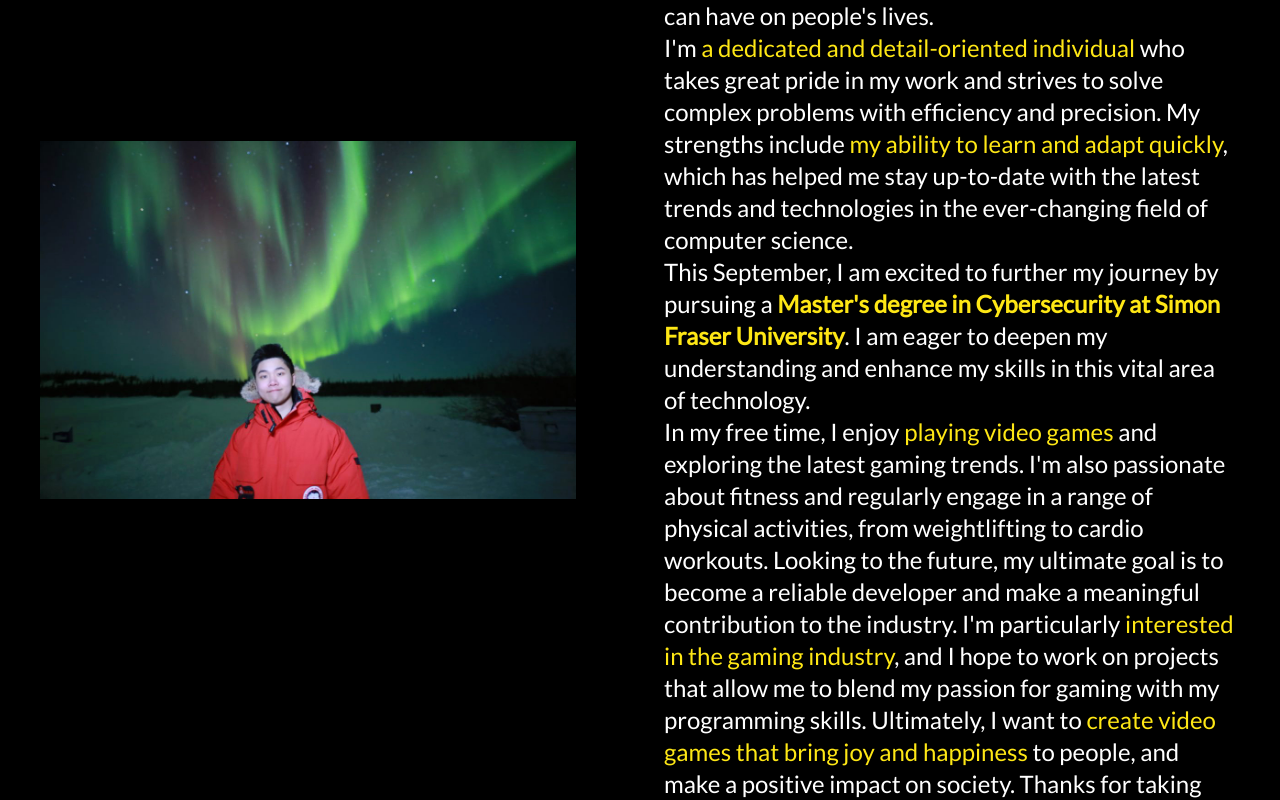
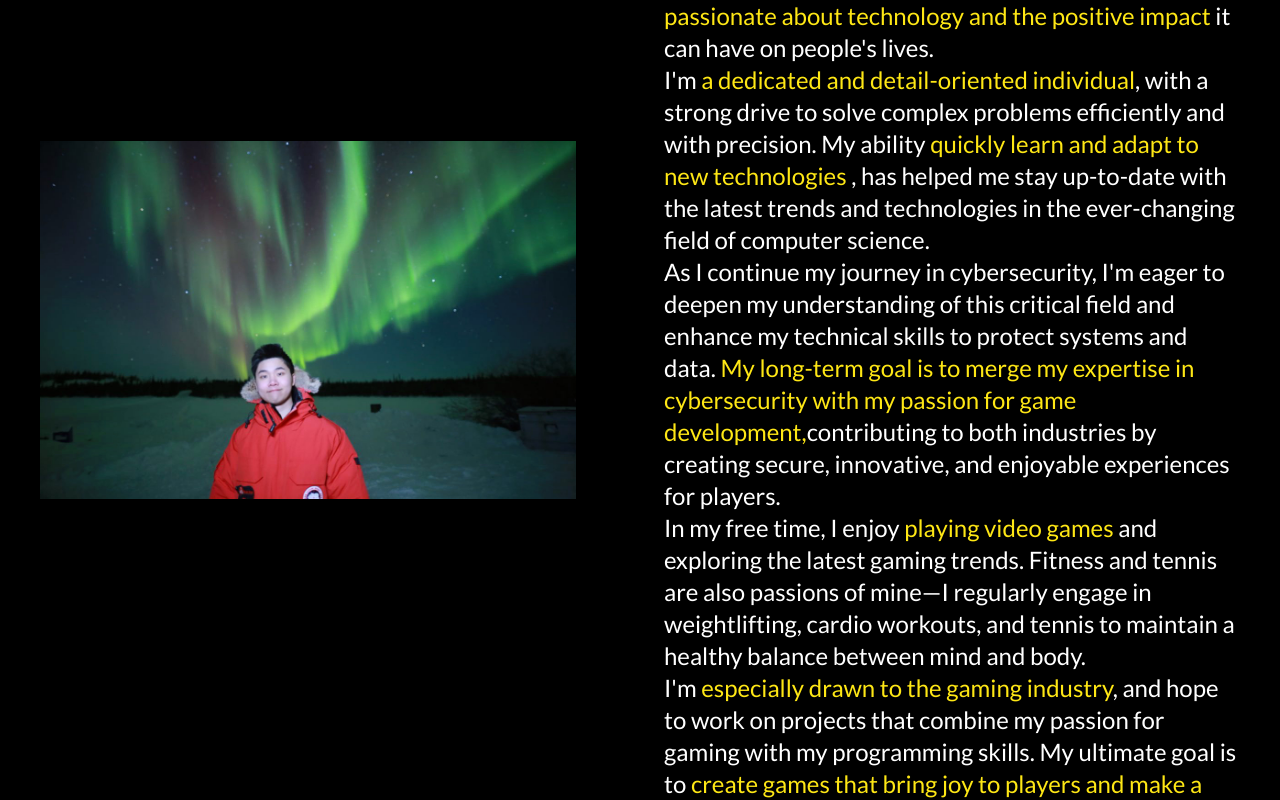
Before and after one commit to dannyd2083/personal_website, a Next.js app: page / in a window 1280 px wide. Shown: the part 1104-1904 px from the top of the page. Built offline with nearby package versions, Linux system fonts and the light colour scheme.

Commit message:
edit the bio

```diff
--- a/sections/About.jsx
+++ b/sections/About.jsx
@@ -12,20 +12,18 @@ const About = () => {
                 <div>
                 <h1 className= "text-5xl text-regal-yellow font-AbrilFatface mt-10 mb-10 left-0" > About Me</h1>
                     <div className="text-2xl mr-10">
-                        <p>Greetings, I'm Danny, a recent <span className="text-regal-yellow text-2xl font-bold"> Computer Science graduate </span>from the <span className="text-regal-yellow text-2xl font-bold"> University of British Columbia in Vancouver </span>.
-                            Originally from Shenzhen, China, I'm <span className="text-regal-yellow"> passionate about technology and the positive impact </span> it can have on people's lives.<br/>
-                            I'm <span className="text-regal-yellow"> a dedicated and detail-oriented individual</span> who takes great pride in my work and strives to solve complex problems with efficiency and precision.
-                            My strengths include<span className="text-regal-yellow">  my ability to learn and adapt quickly</span>, which has helped me stay up-to-date with the latest trends and technologies in the ever-changing field of computer science.
+                        <p>Greetings, I'm Danny, a <span className="text-regal-yellow text-2xl font-bold"> Computer Science graduate </span>from the <span className="text-regal-yellow text-2xl font-bold"> University of British Columbia </span>, currently pursuing a <span className="text-regal-yellow text-2xl font-bold">
+                            Master's degree in Cybersecurity at Simon Fraser University.</span> Originally from Shenzhen, China, I'm <span className="text-regal-yellow"> passionate about technology and the positive impact </span> it can have on people's lives.<br/>
+                            I'm <span className="text-regal-yellow"> a dedicated and detail-oriented individual</span>, with a strong drive to solve complex problems efficiently and with precision.
+                            My ability <span className="text-regal-yellow">  quickly learn and adapt to new technologies </span>, has helped me stay up-to-date with the latest trends and technologies in the ever-changing field of computer science.
                             <br/>
-                            This September, I am excited to further my journey by pursuing a <span className="text-regal-yellow text-2xl font-bold"> Master's degree in Cybersecurity at Simon Fraser University</span>. I am eager to deepen my understanding and enhance my skills in this vital area of technology.
+                            As I continue my journey in cybersecurity, I'm eager to deepen my understanding of this critical field and enhance my technical skills to protect systems and data.<span className="text-regal-yellow"> My long-term goal is to merge my expertise in cybersecurity with my passion for game development,</span>
+                            contributing to both industries by creating secure, innovative, and enjoyable experiences for players.
                             <br/>
                             In my free time, I enjoy <span className="text-regal-yellow"> playing video games</span> and exploring the latest gaming trends.
-                            I'm also passionate about fitness and regularly engage in a range of physical activities, from weightlifting to cardio workouts.
-                            Looking to the future, my ultimate goal is to become a reliable developer and make a meaningful contribution to the industry.
-                            I'm particularly <span className="text-regal-yellow">interested in the gaming industry</span>, and I hope to work on projects that allow me to blend my passion for gaming with my programming skills.
-                            Ultimately, I want to <span className="text-regal-yellow">create video games that bring joy and happiness</span> to people, and make a positive impact on society.
-                            Thanks for taking the time to learn a little bit more about me.
-                            If you have any questions or would like to connect, please don't hesitate to reach out.</p>
+                            Fitness and tennis are also passions of mine—I regularly engage in weightlifting, cardio workouts, and tennis to maintain a healthy balance between mind and body.<br/>
+                            I'm  <span className="text-regal-yellow">especially drawn to the gaming industry</span>, and hope to work on projects that combine my passion for gaming with my programming skills.
+                            My ultimate goal is to <span className="text-regal-yellow">create games that bring joy to players and make a positive impact on society.</span>  aThank you for taking the time to learn more about me. If you have any questions or would like to connect, feel free to reach out!</p>
                     </div>
 
                 </div>
```
